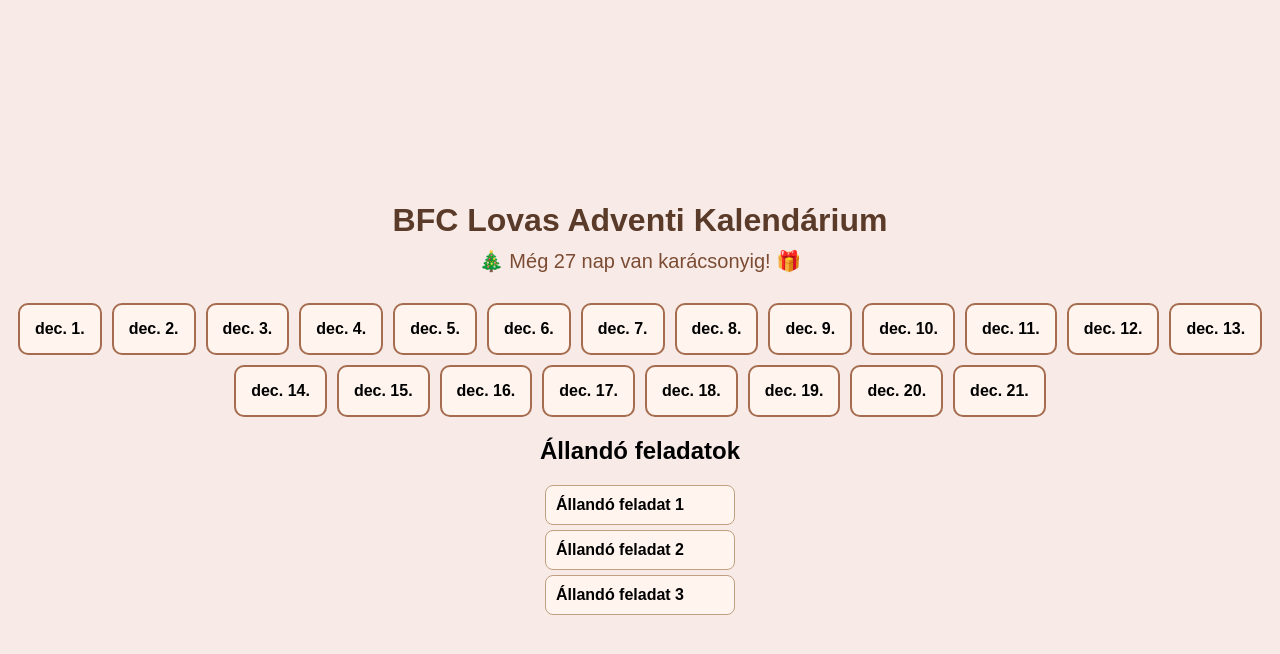
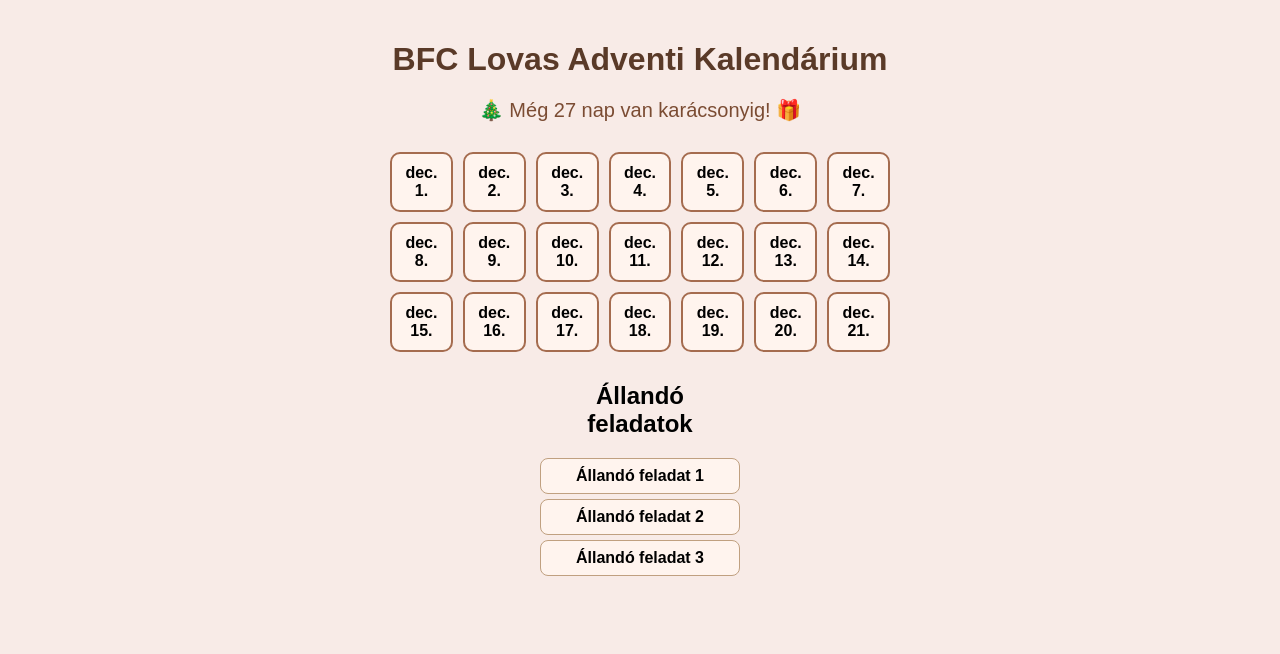
Before and after one commit to Kanga23/Lovas-kalend-rium, a plain HTML site: page index.html in a window 1280 px wide. Drawn offline with Linux system fonts and the light colour scheme.

Commit message:
talan jo

```diff
--- a/index.html
+++ b/index.html
@@ -1,63 +1,90 @@
 <!DOCTYPE html>
 <html lang="hu">
 <head>
-<meta charset="UTF-8" />
-<meta name="viewport" content="width=device-width, initial-scale=1.0" />
+<meta charset="UTF-8">
+<meta name="viewport" content="width=device-width, initial-scale=1.0">
 <title>BFC Lovas Adventi Kalendárium</title>
 <style>
 body {
   margin: 0;
   background-color: #f8ebe7;
-  display: flex;
-  flex-direction: column; /* <<< EZ a kulcs! */
-  justify-content: center;
-  align-items: center;
-  min-height: 100vh;
   font-family: Arial, sans-serif;
+  padding: 20px;
+  text-align: center;
 }
 
+h1 {
+  color: #5a3a28;
+  margin-bottom: 20px;
+}
+
+#countdown {
+  font-size: 20px;
+  color: #7b4c33;
+  margin-bottom: 30px;
+}
+
+/* Rugalmas grid */
 .calendar {
-  display: flex;
-  flex-wrap: wrap;
+    display: grid;
+    grid-template-columns: repeat(auto-fit, minmax(60px, 1fr));
     gap: 10px;
-  justify-content: center;
+    max-width: 500px;
+    margin: 0 auto;
 }
 
 .day {
   background-color: #fff4ee;
   border: 2px solid #a56c4f;
   border-radius: 10px;
-padding: 15px;
+  padding: 10px;
   font-weight: bold;
   cursor: pointer;
+  text-align: center;
   transition: transform 0.2s, background 0.2s;
 }
+
 .day:hover {
   background-color: #ffe3d3;
   transform: scale(1.05);
 }
-#always .day, #bonus .day {
+
+#always {
+  margin-top: 30px;
+  max-width: 200px;
+  margin-left: auto;
+  margin-right: auto;
+}
+
+#always .day {
   border: 1px solid #c0a080;
   border-radius: 8px;
-  padding: 10px;
-  margin: 5px;
+  padding: 8px;
+  margin: 5px 0;
   cursor: pointer;
+}
+
+/* Mobilon kisebb napok */
+@media(max-width: 500px) {
+  .day {
+    padding: 8px;
+    font-size: 14px;
   }
 }
 </style>
 </head>
 <body>
-<h1 style="text-align:center; color:#5a3a28; margin-bottom:20px;">BFC Lovas Adventi Kalendárium</h1>
-<p id="countdown" style="text-align:center; font-size:20px; color:#7b4c33; margin-top:-10px; margin-bottom:30px;"></p>
+
+<h1>BFC Lovas Adventi Kalendárium</h1>
+<p id="countdown"></p>
 
 <div class="calendar" id="calendar"></div>
 <div id="always"></div>
 
-
 <script>
 const actions = {
   1: { type: 'link', value: 'https://wordwall.net/play/65720/971/272', message: 'Töltsd ki a játékot és szerezz pontokat!' },
-2: { type: 'link', value: 'https://docs.google.com/forms/d/e/1FAIpQLSdaQ_F700tBSfHdwHyN6W86J4iY3QNj24v3BAfspyvXVAYgIw/viewform',message: 'Töltsd ki a kvízt és szerezz pontokat!'  },
+  2: { type: 'link', value: 'https://docs.google.com/forms/', message: 'Töltsd ki a kvízt!' },
   3: { type: 'link', value: 'https://docs.google.com/forms/d/e/1FAIpQLScqH6OG9QcDvdWtApM6BM-USHV5sxvKCiLXKf-anwP9843HHw/viewform?usp=sharing&ouid=113235921918408098482',message: 'Csinálj ma lépcsőzős gyakorlatot 8 percig! Ha kész vagy küldj a csoportba egy ( 🦵 vagy 💪 )  emojit (vagy privátba ha nem vagy benne a csopiba) Ha látom az emojit, akkor jár a pont (2), de ne csalj! A becsületedre van bízva :D Utána töltsd ki a tesztet! ' },
 4: { type: 'link', value: 'https://wordwall.net/play/65729/526/368',message: 'Töltsd ki a kvízt és szerezz pontokat!' },
 5: { type: 'link', value: 'https://www.youtube.com/watch?v=fvXMJwfOAUg',message: 'Nézd meg ezt a filmet és válaszolj erre a kérdésre: Milyen fajtájú lónak nevezi az edző a lovat, amikor versenyre akar nevezni a lány? Privátba várom a választ és utána jár a pont!' },
@@ -76,18 +103,16 @@ const actions = {
 18: { type: 'link', value: 'https://wordwall.net/play/102594/210/344', message:'Töltsd ki a kvízt és szerezz pontokat! ' },
 19: { type: 'text', message:'Rajzolj egy 15 cm átmérőjű körbe egy lovat, szépen színezd ki és hozd el nekünk, ugyanis kikerül a legelőre! :D A pont akkor jár, ha már kikerült a legelőre! ' },
 20: { type: 'link', value: 'https://wordwall.net/play/99730/790/528', message:'https://www.lovasok.hu/lotenyesztes/lofajtak/lofajtak/ Olvass utána különböző fajtájú lovaknak és jegyezd meg az ismertető jegyeit, majd töltsd ki a kvízt és szerezz pontokat! ' },
-21: { type: 'link', value: 'https://www.educaplay.com/', message:'Készíts számunkra egy kvízt jó nehéz kérdésekkel. Ha fel tudsz tenni olyan kérdést (ami szakmai) amire nem tudunk válaszolni, plusz pont! (szándékosan rossz válaszok nem érnek.) Ehhez bármilyen online keresztrejtvény készítő alkalmazást használhatsz, de itt van egy ötlet:' },
+  21: { type: 'link', value: 'https://www.educaplay.com/', message: 'Készíts számunkra egy kvízt!' }
+};
 
-
-};
 const alwaysAvailable = [
-  { title: "Állandó feladat 1", content: "Vigyél almát vagy répát a lovaknak! 3pont/alkalom" },
-  { title: "Állandó feladat 2", content: "Készíts nekünk karácsonyi díszeket! 1pont/dísz" },
-  { title: "Állandó feladat 3", content: "Pucold le a miniket! 2pont/alkalom" }
+  { title: "Állandó feladat 1", content: "Vigyél almát vagy répát a lovaknak! 3 pont/alkalom" },
+  { title: "Állandó feladat 2", content: "Készíts karácsonyi díszeket! 1 pont/dísz" },
+  { title: "Állandó feladat 3", content: "Pucold le a miniket! 2 pont/alkalom" }
 ];
 
 const calendar = document.getElementById('calendar');
-
 
 for (let i = 1; i <= 21; i++) {
   const dayDiv = document.createElement('div');
@@ -97,22 +122,17 @@ dayDiv.dataset.day = i;
   calendar.appendChild(dayDiv);
 }
 
-
 const today = new Date();
-const currentDay = today.getMonth() === 11 ? today.getDate() : 1; // December hónap (11 = 0-index)
-
+const currentDay = today.getMonth() === 11 ? today.getDate() : 1;
 
 document.querySelectorAll('.day').forEach(btn => {
   const day = parseInt(btn.dataset.day);
   btn.addEventListener('click', () => {
     if (day <= currentDay) {
       const action = actions[day];
-if (!action) return alert('🎁 Még nincs beállítva tartalom ehhez a naphoz.');
-
-
+      if (!action) return alert('🎁 Még nincs tartalom ehhez a naphoz.');
       if (action.type === 'link') {
-  const msg = action.message ? action.message + ' Kattints az OK-ra a megnyitáshoz!' : 'Kattints az OK-ra a megnyitáshoz!';
-  alert(msg);
+        alert(action.message || 'Kattints az OK-ra!');
         window.open(action.value, '_blank');
       } else if (action.type === 'text') {
         alert(action.value);
@@ -124,23 +144,13 @@ alert('Ez a nap még zárva van! 🎁 Nézz vissza később!');
 });
 
 const countdownElement = document.getElementById("countdown");
-const todayDate = new Date();
-const christmas = new Date(todayDate.getFullYear(), 11, 24); // December 24.
-const diffTime = christmas - todayDate;
-const diffDays = Math.ceil(diffTime / (1000 * 60 * 60 * 24));
-
-if (diffDays > 0) {
-  countdownElement.textContent = `🎄 Még ${diffDays} nap van karácsonyig! 🎁`;
-} else if (diffDays === 0) {
-  countdownElement.textContent = `🎅 Boldog karácsonyt! 🎄`;
-} else {
-  countdownElement.textContent = `🌟 Remélem, csodás volt az ünnep!`;
-}
+const christmas = new Date(today.getFullYear(), 11, 24);
+const diffDays = Math.ceil((christmas - today) / (1000 * 60 * 60 * 24));
+countdownElement.textContent = diffDays > 0 ? `🎄 Még ${diffDays} nap van karácsonyig! 🎁` : (diffDays === 0 ? `🎅 Boldog karácsonyt! 🎄` : `🌟 Remélem, csodás volt az ünnep!`);
 
 function renderAlwaysAvailable() {
   const box = document.getElementById("always");
   box.innerHTML = "<h2>Állandó feladatok</h2>";
-
   alwaysAvailable.forEach(task => {
     const div = document.createElement("div");
     div.className = "day";
```
Lines whose indentation alone changed are shown as unchanged.
